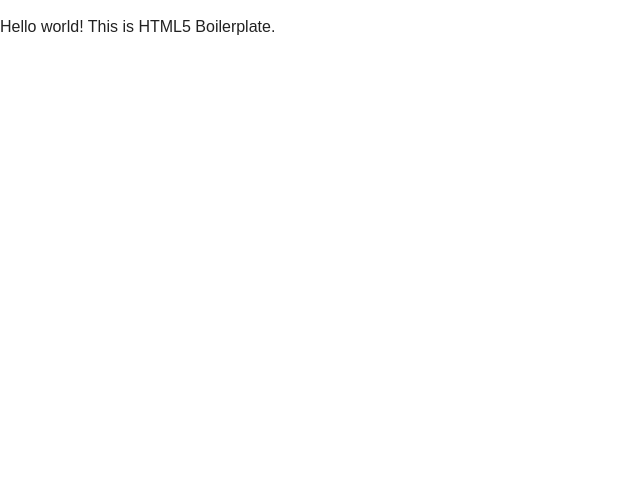
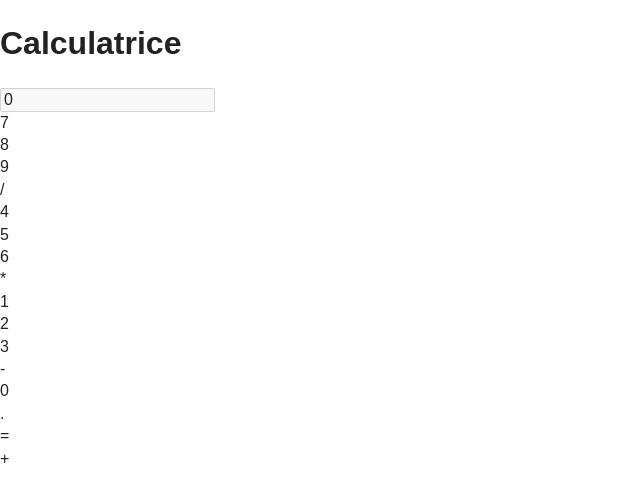
Before and after one commit to moradsimplon/calculatrice, a plain HTML site: page index.html in a window 1280 px wide. Shown: the whole page, without its empty margins (0-640 px from the left). Drawn offline with nearby package versions, Linux system fonts and the light colour scheme.

Commit message:
integrate boutton in html

```diff
--- a/index.html
+++ b/index.html
@@ -8,19 +8,40 @@
         <meta name="viewport" content="width=device-width, initial-scale=1">
 
         <link rel="apple-touch-icon" href="apple-touch-icon.png">
-        <!-- Place favicon.ico in the root directory -->
+
 
         <link rel="stylesheet" href="css/normalize.css">
         <link rel="stylesheet" href="css/main.css">
         <script src="js/vendor/modernizr-2.8.3.min.js"></script>
     </head>
     <body>
-        <!--[if lt IE 8]>
-            <p class="browserupgrade">You are using an <strong>outdated</strong> browser. Please <a href="http://browsehappy.com/">upgrade your browser</a> to improve your experience.</p>
-        <![endif]-->
+      <div id="container">
+    <h1>Calculatrice</h1>
+          <div id="calculatrice">
+              <div id="header">
+                  <input type="text" id="number" value="0" autocomplete="off" disabled />
+              </div>
+              <div id="body">
+                  <div class="buttons">7</div>
+                  <div class="buttons">8</div>
+                  <div class="buttons">9</div>
+                  <div class="buttons">/</div>
+                  <div class="buttons">4</div>
+                  <div class="buttons">5</div>
+                  <div class="buttons">6</div>
+                  <div class="buttons">*</div>
+                  <div class="buttons">1</div>
+                  <div class="buttons">2</div>
+                  <div class="buttons">3</div>
+                  <div class="buttons">-</div>
+                  <div class="buttons">0</div>
+                  <div class="buttons">.</div>
+                  <div class="buttons">=</div>
+                  <div class="buttons">+</div>
+              </div>
+          </div>
+      </div>
 
-        <!-- Add your site or application content here -->
-        <p>Hello world! This is HTML5 Boilerplate.</p>
 
         <script src="https://code.jquery.com/jquery-1.12.0.min.js"></script>
         <script>window.jQuery || document.write('<script src="js/vendor/jquery-1.12.0.min.js"><\/script>')</script>
```
